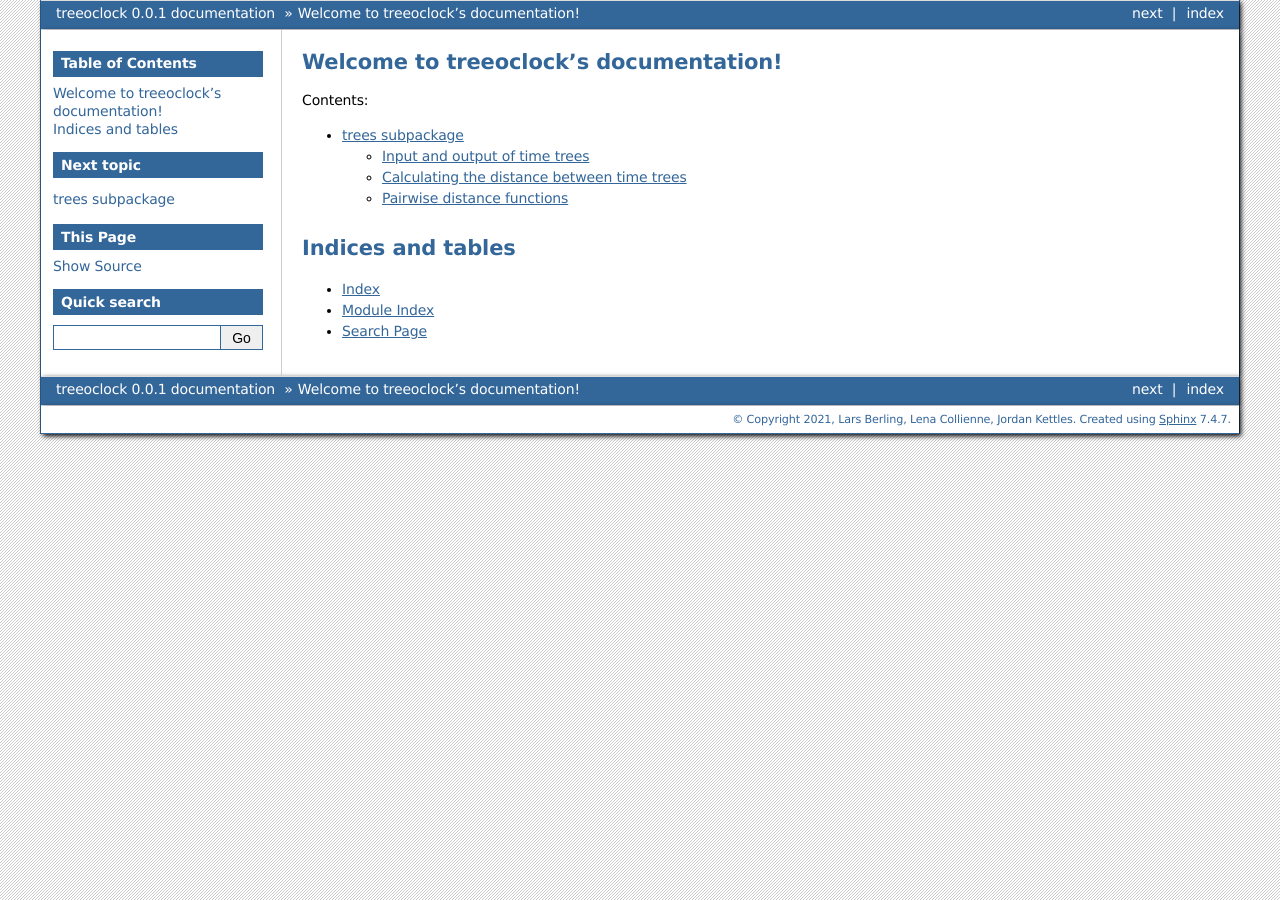
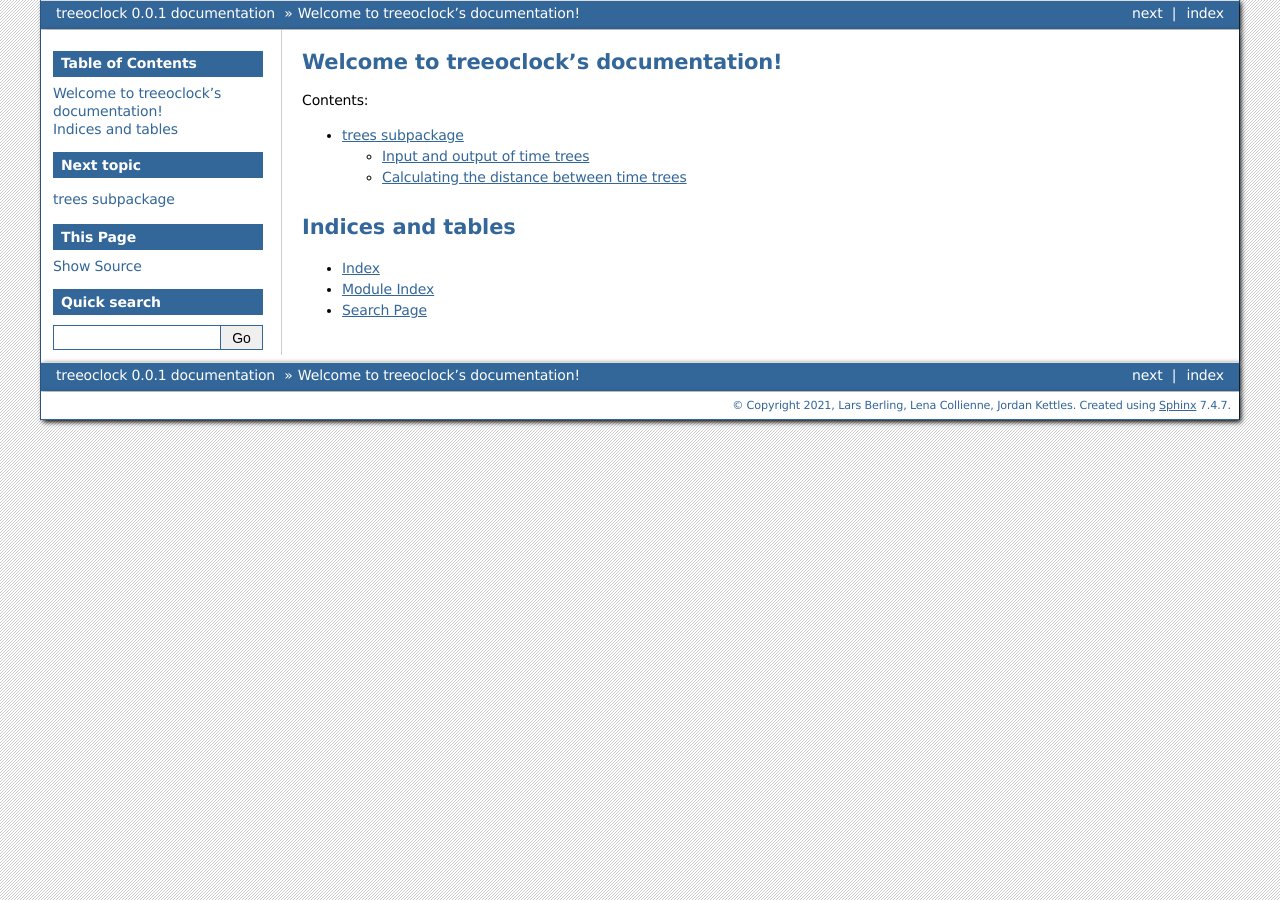
Before and after one commit to bioDS/tetres, a Sphinx documentation site: the page built from docs/source/index.rst, in a window 1280 px wide. Built offline with Sphinx 7.4.7, drawn with Linux system fonts in a browser that asks for light colours.

Commit message:
Update to docs, deleted the pw_distance functions scrip

```diff
--- a/docs/source/trees.rst
+++ b/docs/source/trees.rst
@@ -13,11 +13,3 @@
 
 .. automodule:: treeoclock.trees.call_findpath
    :members:
-
-
-
-Pairwise distance functions
----------------------------
-
-.. automodule:: treeoclock.trees.pw_distance_matrices
-   :members:
```
Also changed, not shown: 5 other files.
